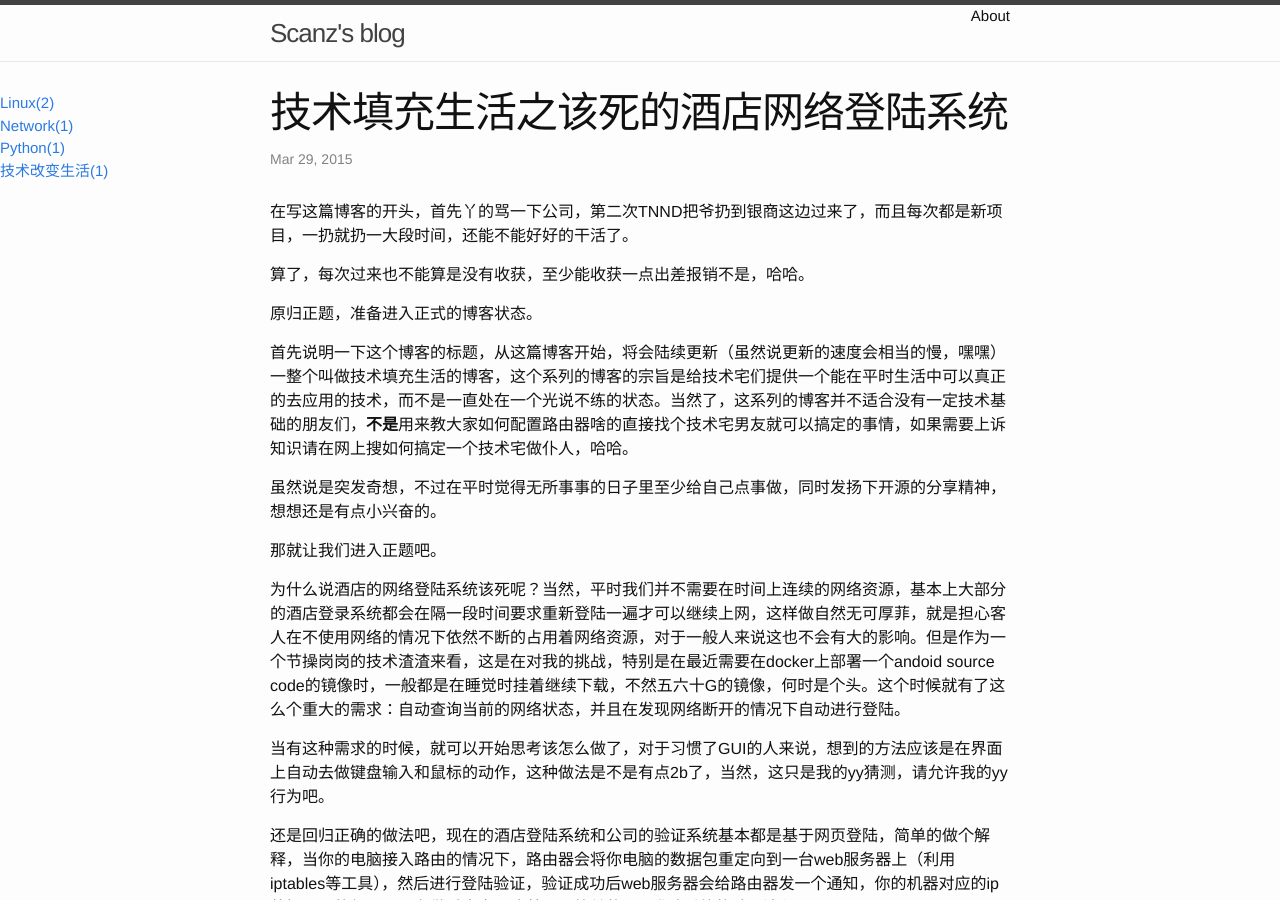
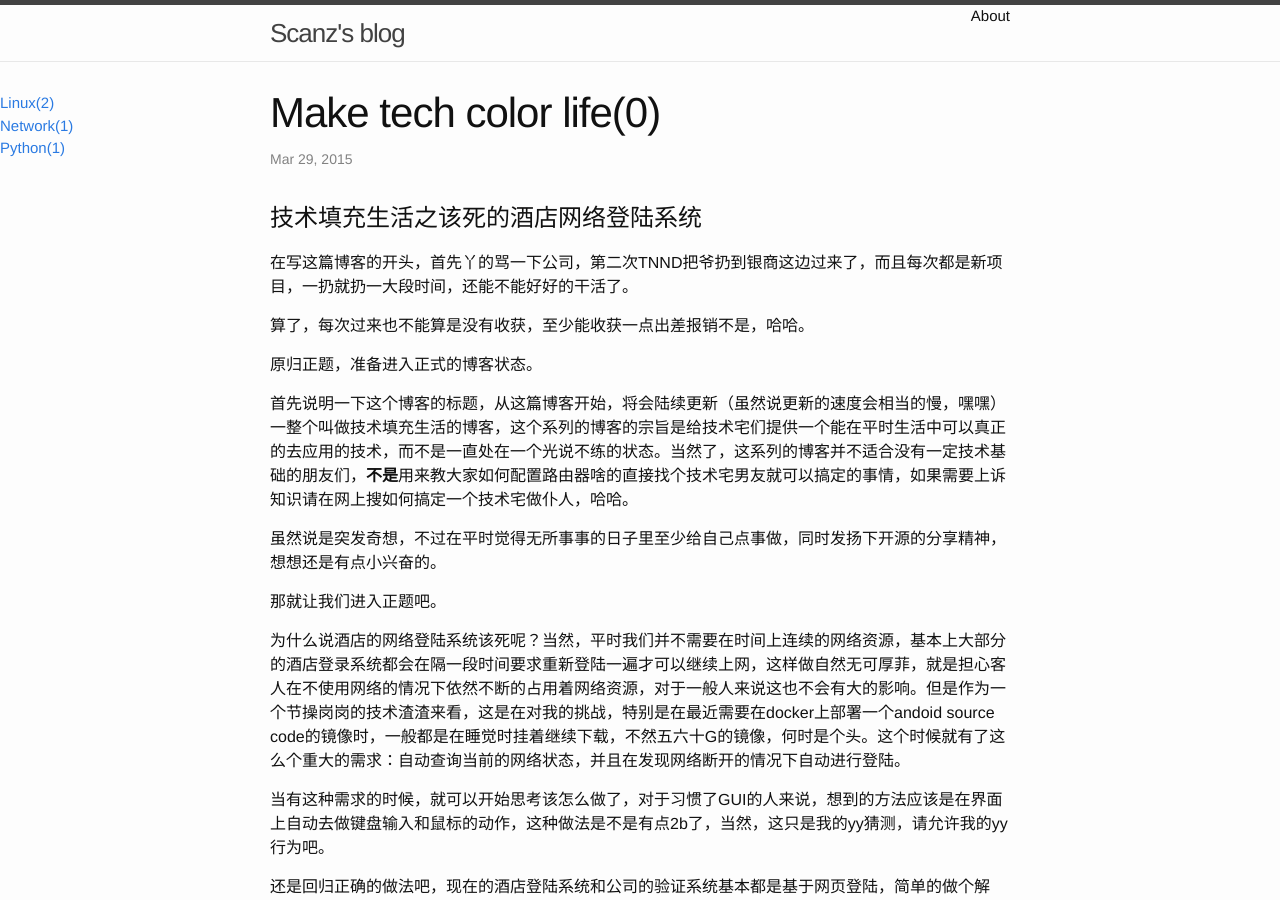
Before and after one commit to allen1989127/blog, a Jekyll site: the page built from _posts/2015-3-29-Tech-give-some-color-to-life-0.md, in a window 1280 px wide and 900 px high. Built offline with Jekyll 4.4.1, drawn with Linux system fonts in a browser that asks for light colours.

Commit message:
tech give color to life 0

```diff
--- a/_posts/2015-3-29-Tech-give-some-color-to-life-0.md
+++ b/_posts/2015-3-29-Tech-give-some-color-to-life-0.md
@@ -1,9 +1,11 @@
 ---
 layout: post
-title: "技术填充生活之该死的酒店网络登陆系统"
+title: "Make tech color life(0)"
 date: 2015-3-29 20:00:00
-categories: [Linux, Network, Python, 技术改变生活]
+categories: [Linux, Network, Python]
 ---
+
+#技术填充生活之该死的酒店网络登陆系统
 
 在写这篇博客的开头，首先丫的骂一下公司，第二次TNND把爷扔到银商这边过来了，而且每次都是新项目，一扔就扔一大段时间，还能不能好好的干活了。
 
```
